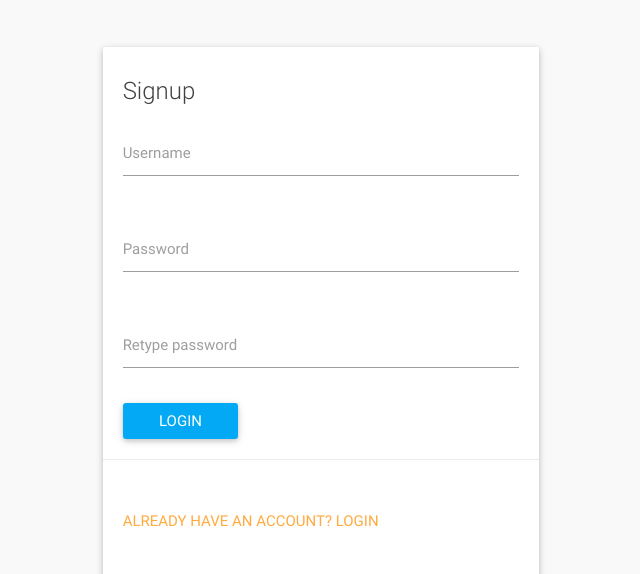
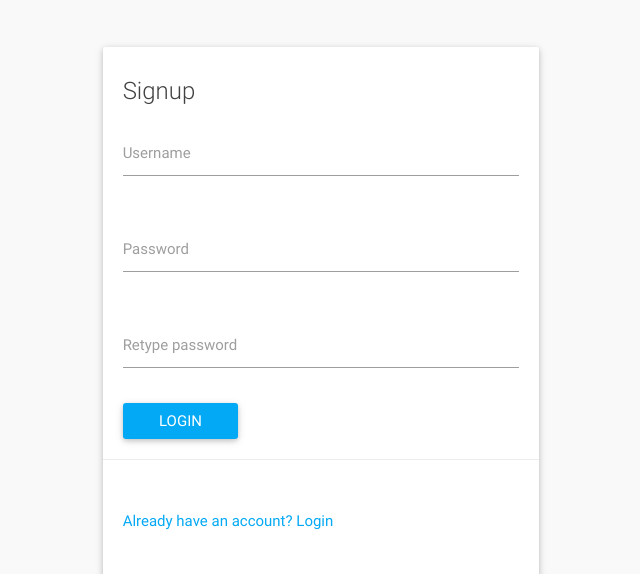
Before and after one commit to katnik/spinder, a plain HTML site: page front-end/signup.html in a window 1280 px wide. Shown: the part 226-800 px from the top of the page, without its empty margins (319-959 px from the left). Drawn offline with nearby package versions, Linux system fonts and the light colour scheme.

Commit message:
Minor changes in CSS
- Changed links in card action

```diff
--- a/front-end/css/style.css
+++ b/front-end/css/style.css
@@ -15,8 +15,7 @@
     align-items: center;
 
 }
-
-.col.s12.m6.l6{
+.col.s12.m6.l6 {
     float: none;
     margin: 50px auto;
     min-width: 300px;
@@ -42,11 +41,14 @@
 a {
   color: #03a9f4;
 }
+a:hover{
+  color: #039be5;
+  transition: color .3s ease;
+}
 a.footer {
   color: #616161;
   font-size: small;
 }
-
 .btn {
   background-color: #03a9f4;
   border: none;
@@ -108,3 +110,14 @@
 .lightblue {
   color: #03a9f4;
 }
+.card .card-action a:not(.btn):not(.btn-large):not(.btn-floating) {
+  color: #03a9f4;
+  margin-right: 20px;
+  text-transform: none;
+}
+
+.card .card-action a:not(.btn):not(.btn-large):not(.btn-floating):hover {
+  text-transform: none;
+  transition: color .3s ease;
+  color: #039be5;
+}
```
